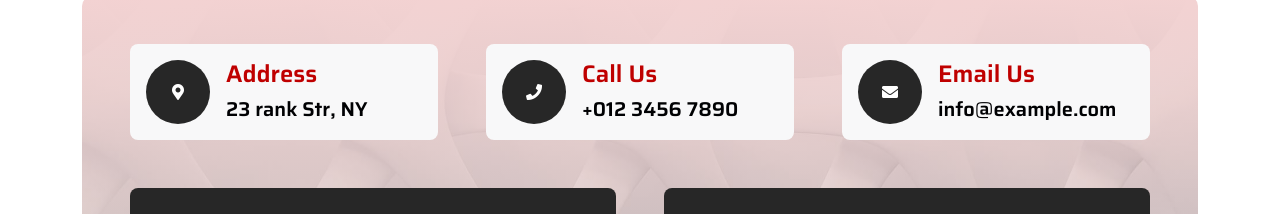
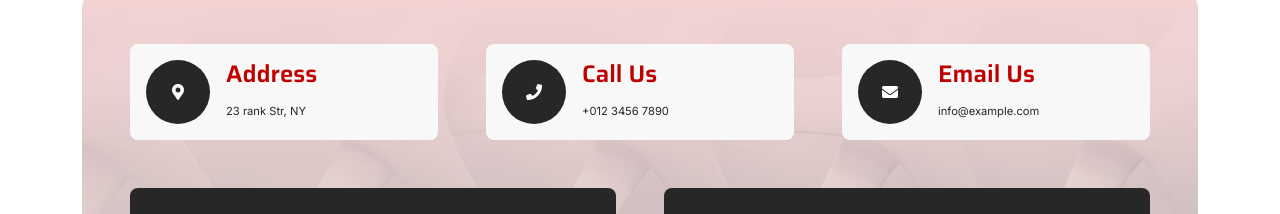
Before and after one commit to nadoura18/Jean-william-2, a plain HTML site: page index.html in a window 1280 px wide. Shown: the part 4937-5151 px from the top of the page. Drawn offline with nearby package versions, Linux system fonts and the light colour scheme.

Commit message:
kill me PLEASE

```diff
--- a/css/style.css
+++ b/css/style.css
@@ -659,6 +659,10 @@ width: 100px;
 .contact-button{
     background-color: #bf0000;
 }
+.h5-contact{
+    font-size: 0.7rem;
+    color: #272727;
+}
 
 /*** Contact End ***/
 
@@ -689,8 +693,8 @@ width: 100px;
 }
 @media only screen and (max-width:800px){
     .footer-logo{
-        width: 350px;
-        height: 350px;
+        width: 250px;
+        height: 250px;
         margin: 0;
     }
 }
--- a/index.html
+++ b/index.html
@@ -493,7 +493,7 @@
                                 </div>
                                 <div class="ms-3">
                                     <h4 class="text-primary">Address</h4>
-                                    <a href="https://goo.gl/maps/Zd4BCynmTb98ivUJ6" target="_blank" class="h5">23 rank Str, NY</a>
+                                    <a href="https://goo.gl/maps/Zd4BCynmTb98ivUJ6" target="_blank" class="h5-contact">23 rank Str, NY</a>
                                 </div>
                             </div>
                         </div>
@@ -504,7 +504,7 @@
                                 </div>
                                 <div class="ms-3">
                                     <h4 class="text-primary">Call Us</h4>
-                                    <a class="h5" href="tel:+0123456789" target="_blank">+012 3456 7890</a>
+                                    <a class="h5-contact" href="tel:+0123456789" target="_blank">+012 3456 7890</a>
                                 </div>
                             </div>
                         </div>
@@ -515,7 +515,7 @@
                                 </div>
                                 <div class="ms-3">
                                     <h4 class="text-primary">Email Us</h4>
-                                    <a class="h5" href="mailto:info@example.com" target="_blank">info@example.com</a>
+                                    <a class="h5-contact" href="mailto:info@example.com" target="_blank">info@example.com</a>
                                 </div>
                             </div>
                         </div>
```
